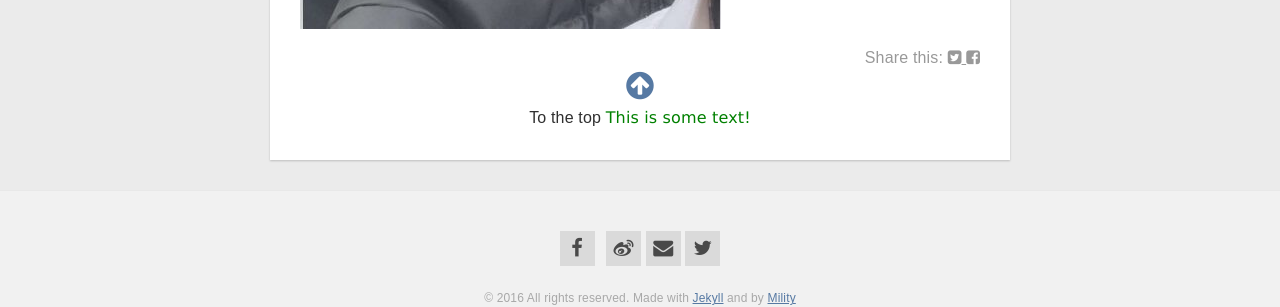
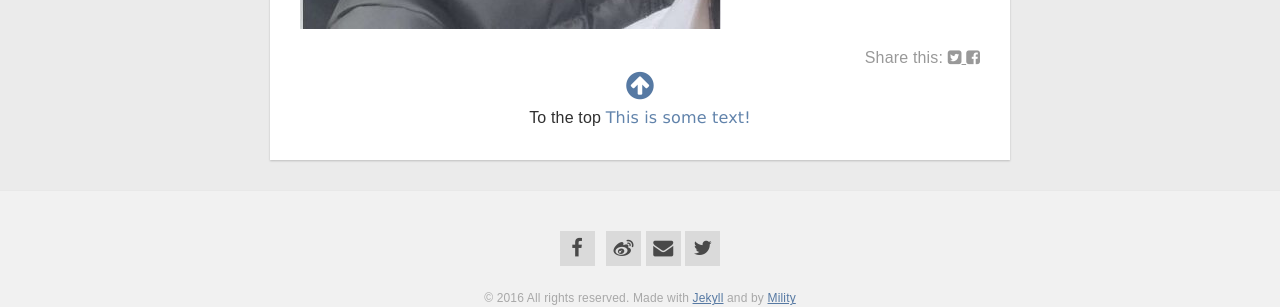
Before and after one commit to Mility/Mility.github.io, a Jekyll site: the page built from _posts/2016-11-25-Angroler and Jack Wu.markdown, in a window 1280 px wide. Shown: the part 808-1115 px from the top of the page. Built offline with Jekyll 4.4.1, drawn with Linux system fonts in a browser that asks for light colours; nearby versions of some CDN libraries.

Commit message:
Update post.html

```diff
--- a/_layouts/post.html
+++ b/_layouts/post.html
@@ -41,7 +41,7 @@ slug: single
   </div>
    <div align="center">
   	To the top
-     <font face="verdana" color="green">This is some text!</font>
+     <font face="verdana" color="#6183AB">This is some text!</font>
   </div>
   </div>
 </article>
```
